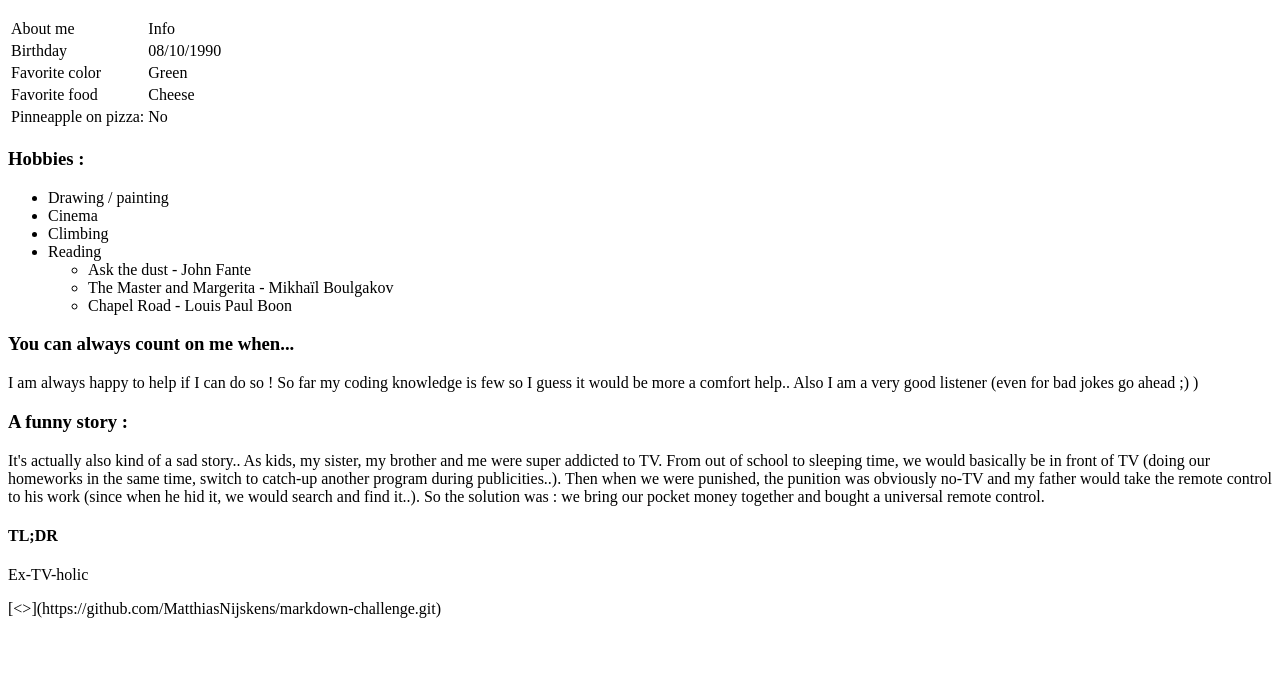
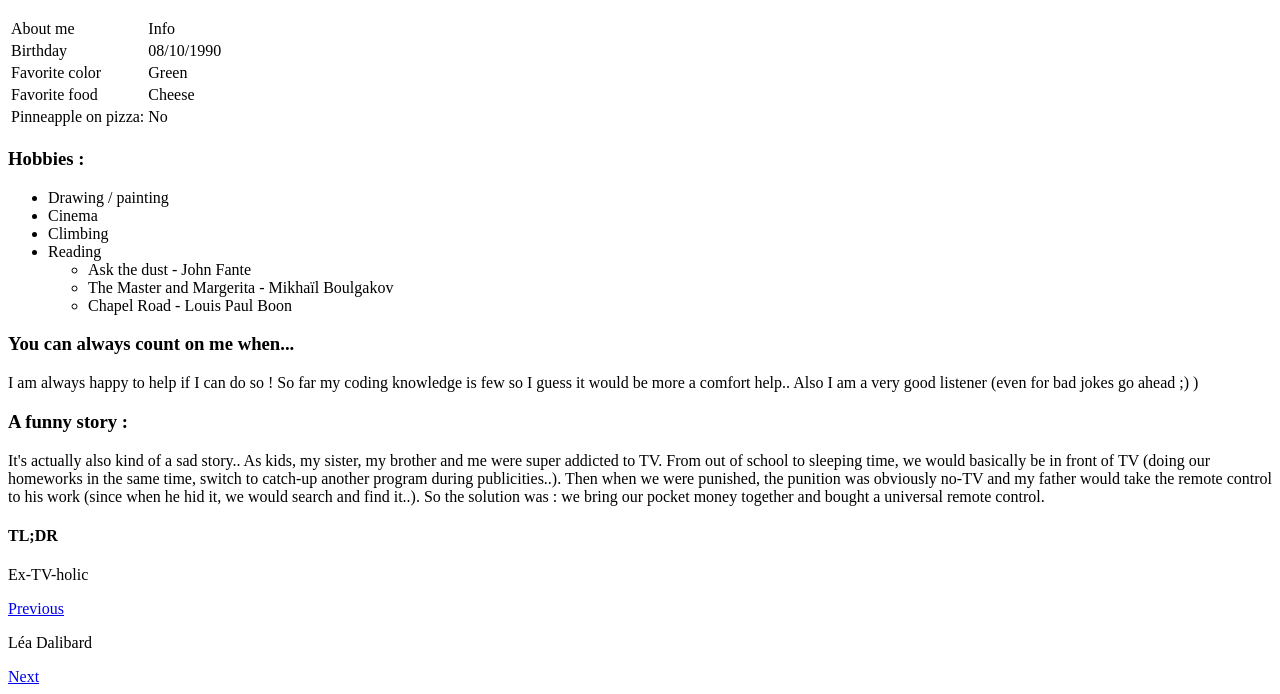
Before and after one commit to LeaDalibard/LeaDalibard-markdown-to-html-, a plain HTML site: page index.html in a window 1280 px wide. Shown: the part 450-1144 px from the top of the page. Before the commit the page ends 1076 px from the top, so only its background shows below. Drawn offline with Linux system fonts and the light colour scheme.

Commit message:
Final links

```diff
--- a/index.html
+++ b/index.html
@@ -76,9 +76,9 @@
 	<h4>TL;DR</h4>
 	<p>Ex-TV-holic</p>
 
-
-
-	[<<previous](https://github.com/MonoraxXiV/markdown-challenge.git) || Léa Dalibard || [next >>](https://github.com/MatthiasNijskens/markdown-challenge.git)
+	<a href="https://github.com/MonoraxXiV/markdown-challenge.git">Previous</a>
+	<p>Léa Dalibard</p>
+	<a href="https://github.com/MatthiasNijskens/markdown-challenge.git">Next</a>
 
 </body>
 
```
